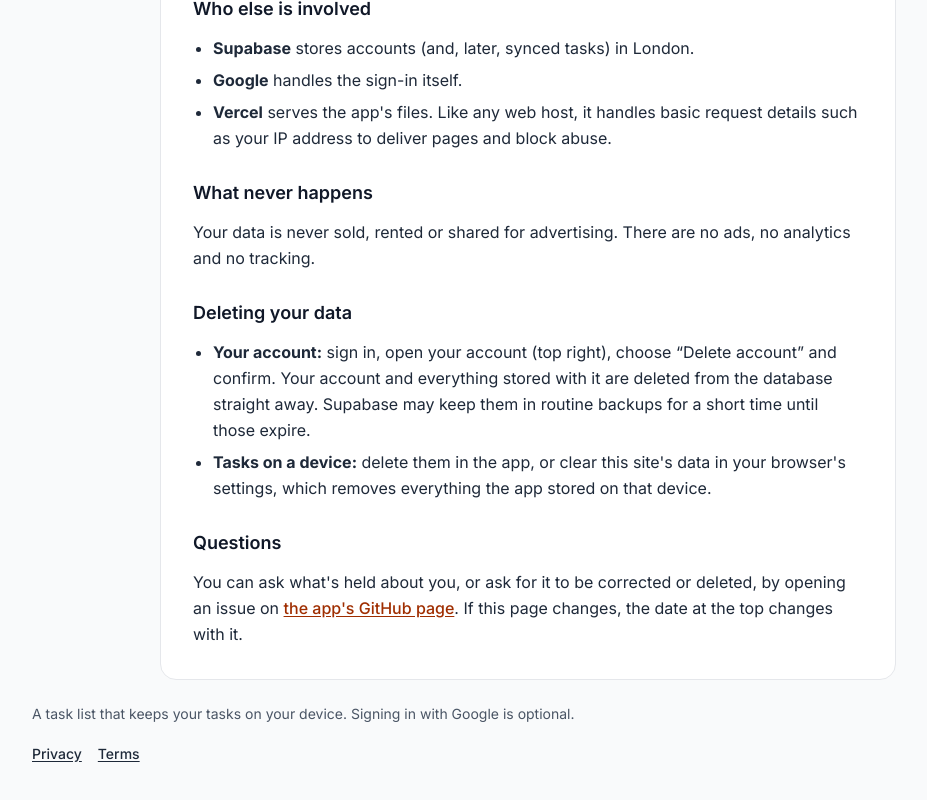
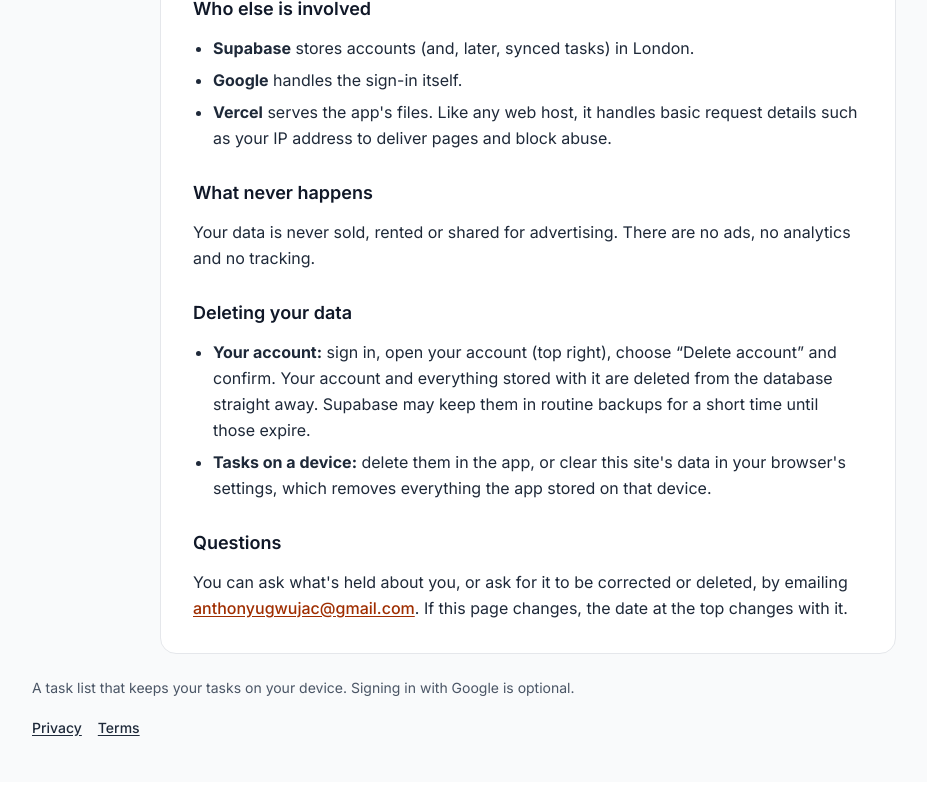
Before and after one commit to teesmile/todo-app-tsc, a Next.js app: page /privacy in a window 1280 px wide. Shown: the part 1176-1976 px from the top of the page, without its empty margins (112-1039 px from the left). Built offline with nearby package versions, Linux system fonts and the light colour scheme.

Commit message:
docs: contact by email on the privacy and terms pages

```diff
--- a/src/app/privacy/page.tsx
+++ b/src/app/privacy/page.tsx
@@ -6,7 +6,7 @@ export const metadata: Metadata = {
   description: 'What Todo App keeps on your device, what it stores when you sign in, and how to delete it.',
 }
 
-const REPO_ISSUES = 'https://github.com/teesmile/todo-app-tsc/issues'
+const CONTACT_EMAIL = 'anthonyugwujac@gmail.com'
 
 export default function PrivacyPage() {
   return (
@@ -96,9 +96,9 @@ export default function PrivacyPage() {
 
       <h2>Questions</h2>
       <p>
-        You can ask what&apos;s held about you, or ask for it to be corrected or deleted, by opening an issue on
+        You can ask what&apos;s held about you, or ask for it to be corrected or deleted, by emailing
         {' '}
-        <a href={REPO_ISSUES}>the app&apos;s GitHub page</a>
+        <a href={`mailto:${CONTACT_EMAIL}`}>{CONTACT_EMAIL}</a>
         . If this page changes, the date at the top changes with it.
       </p>
     </LegalPage>
--- a/src/app/terms/page.tsx
+++ b/src/app/terms/page.tsx
@@ -7,7 +7,7 @@ export const metadata: Metadata = {
   description: 'The plain-language terms for using Todo App.',
 }
 
-const REPO_ISSUES = 'https://github.com/teesmile/todo-app-tsc/issues'
+const CONTACT_EMAIL = 'anthonyugwujac@gmail.com'
 
 export default function TermsPage() {
   return (
@@ -53,9 +53,9 @@ export default function TermsPage() {
 
       <h2>Questions</h2>
       <p>
-        Open an issue on
+        Email
         {' '}
-        <a href={REPO_ISSUES}>the app&apos;s GitHub page</a>
+        <a href={`mailto:${CONTACT_EMAIL}`}>{CONTACT_EMAIL}</a>
         .
       </p>
     </LegalPage>
```
Also changed, not shown: 1 other file (tests, documents, lock files or other folders).
